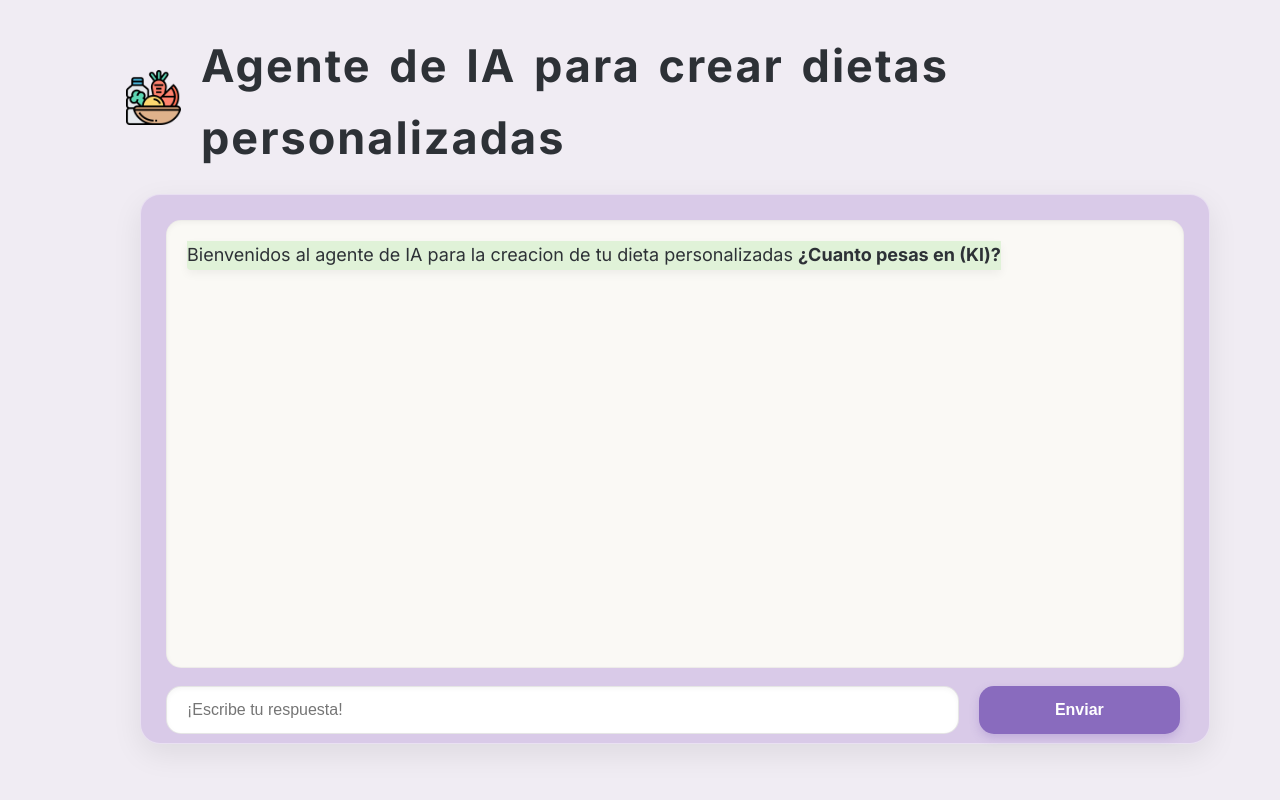
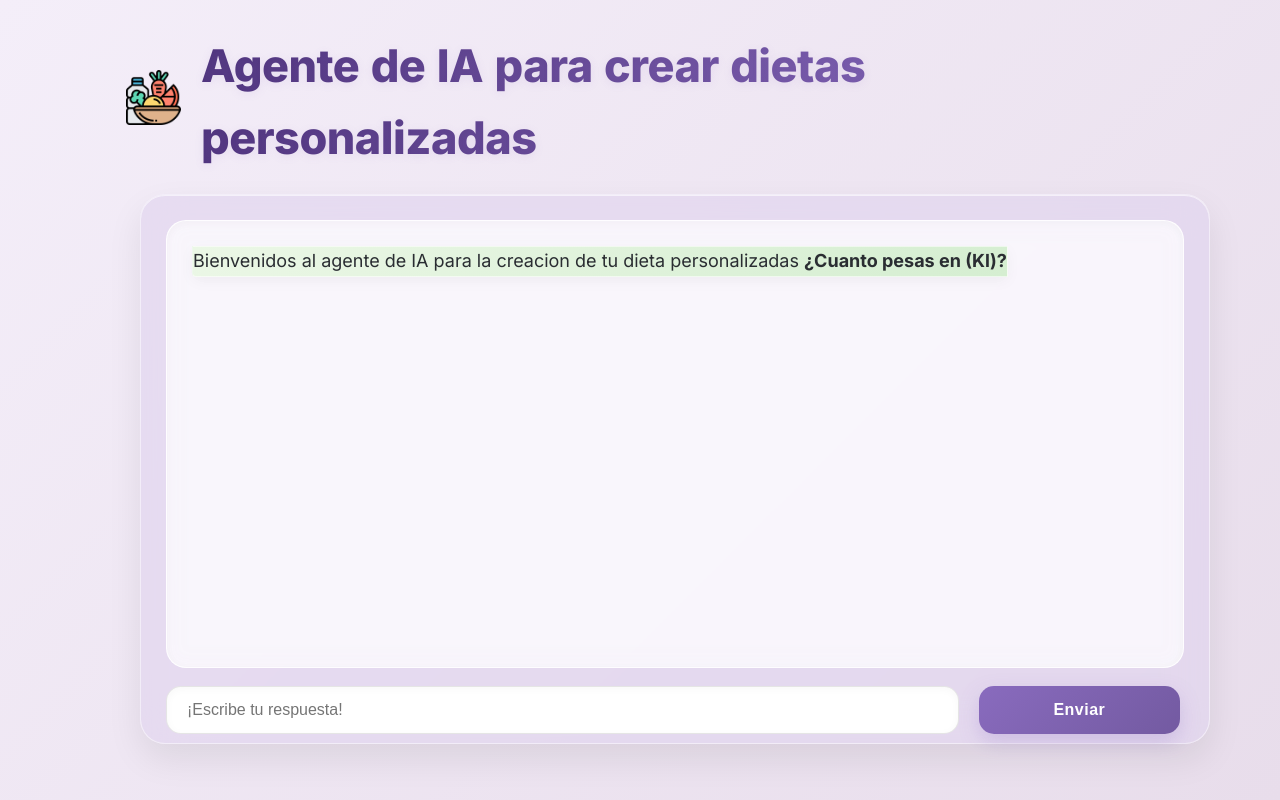
Before and after one commit to JesusBustos12/Assistant-de-nutrici-n-, a website: page public/index.html in a window 1280 px wide. Drawn offline with nearby package versions, Linux system fonts and the light colour scheme.

Commit message:
style: rediseño premium con glassmorphism y degradados fluidos

```diff
--- a/public/Assets/CSS/styles.css
+++ b/public/Assets/CSS/styles.css
@@ -1,15 +1,16 @@
 :root {
     font-size: 10px;
-    --bg-main: #f0ecf3;
-    --text-main: #2d3136;
-    --bg-chat-container: #d9cae8;
-    --bg-chat-messages: #faf9f5;
-    --bg-user-msg: #896BBE;
-    --bg-bot-msg: #e0f2d8;
+    --bg-main: linear-gradient(135deg, #f4eef9 0%, #e8ddeb 100%);
+    --text-main: #2a2d32;
+    --bg-chat-container: rgba(225, 212, 238, 0.65);
+    --bg-chat-messages: rgba(255, 255, 255, 0.75);
+    --bg-user-msg: linear-gradient(135deg, #896BBE, #704ea8);
+    --bg-bot-msg: linear-gradient(135deg, #ebf7e6, #d5eed1);
     --color-primary: #896BBE;
     --color-primary-hover: #735aa1;
-    --shadow-soft: 0 10px 30px rgba(0, 0, 0, 0.08);
-    --shadow-inner: inset 0 2px 5px rgba(0, 0, 0, 0.04);
+    --shadow-soft: 0 15px 35px rgba(0, 0, 0, 0.08);
+    --shadow-inner: inset 0 2px 8px rgba(0, 0, 0, 0.03);
+    --shadow-float: 0 8px 20px rgba(137, 107, 190, 0.25);
 }
 
 * {
@@ -22,8 +23,9 @@ body {
     font-size: 1.8rem;
     line-height: 1.6;
     font-family: inter, 'Segoe UI', Tahoma, Geneva, Verdana, sans-serif;
-    background-color: var(--bg-main);
+    background: var(--bg-main);
     color: var(--text-main);
+    min-height: 100vh;
 }
 
 .layout {
@@ -61,33 +63,40 @@ body {
 
 .header__title {
     font-size: 4.5rem;
-    font-weight: 700;
-    word-spacing: 0.5rem;
-    letter-spacing: 0.2rem;
+    font-weight: 800;
+    word-spacing: 0.2rem;
+    letter-spacing: -0.05rem;
+    background: linear-gradient(90deg, #4f347d, #896BBE);
+    -webkit-background-clip: text;
+    -webkit-text-fill-color: transparent;
+    text-shadow: 0 2px 10px rgba(137, 107, 190, 0.1);
 }
 
 .layout__chat {
     width: 107rem;
     height: 55rem;
-    background-color: var(--bg-chat-container);
+    background: var(--bg-chat-container);
+    backdrop-filter: blur(20px);
+    -webkit-backdrop-filter: blur(20px);
     padding: 2.5rem;
     margin-top: -1rem;
     margin-left: 7rem;
-    border-radius: 2rem;
-    box-shadow: var(--shadow-soft);
-    border: 1px solid rgba(255, 255, 255, 0.4);
+    border-radius: 2.5rem;
+    box-shadow: var(--shadow-soft), inset 0 1px 0 rgba(255, 255, 255, 0.6);
+    border: 1px solid rgba(255, 255, 255, 0.5);
 }
 
 .chat__messages {
     width: 100%;
     height: 90%;
-    background-color: var(--bg-chat-messages);
+    background: var(--bg-chat-messages);
+    backdrop-filter: blur(10px);
     margin-bottom: 1.8rem;
-    padding: 2rem;
-    border-radius: 1.5rem;
+    padding: 2.5rem;
+    border-radius: 2rem;
     overflow-y: auto;
     box-shadow: var(--shadow-inner);
-    border: 1px solid rgba(0, 0, 0, 0.05);
+    border: 1px solid rgba(255, 255, 255, 0.8);
 
     display: flex;
     flex-direction: column;
@@ -126,19 +135,20 @@ body {
 }
 
 .chat__message--user {
-    background-color: var(--bg-user-msg);
+    background: var(--bg-user-msg);
     color: white;
     align-self: flex-end;
     border-bottom-right-radius: 0.4rem;
-    box-shadow: 0 4px 10px rgba(137, 107, 190, 0.2);
+    box-shadow: var(--shadow-float);
 }
 
 .chat__message--bot {
-    background-color: var(--bg-bot-msg);
+    background: var(--bg-bot-msg);
     color: var(--text-main);
     align-self: flex-start;
     border-bottom-left-radius: 0.4rem;
-    box-shadow: 0 4px 10px rgba(0, 0, 0, 0.05);
+    box-shadow: 0 4px 15px rgba(0, 0, 0, 0.04);
+    border: 1px solid rgba(255, 255, 255, 0.6);
 }
 
 .chat__inputs {
@@ -172,20 +182,20 @@ body {
     flex: 3;
     padding: 1.4rem;
     font-size: 1.6rem;
-    font-weight: 600;
-    background-color: var(--color-primary);
+    font-weight: 700;
+    letter-spacing: 0.05rem;
+    background: linear-gradient(135deg, #896BBE, #735aa1);
     color: white;
     border: none;
     border-radius: 1.5rem;
     cursor: pointer;
-    transition: all 250ms ease-in-out;
-    box-shadow: 0 4px 10px rgba(137, 107, 190, 0.3);
+    transition: all 300ms cubic-bezier(0.175, 0.885, 0.32, 1.275);
+    box-shadow: var(--shadow-float);
 }
 
 #inputBtn:hover:not(:disabled) {
-    background-color: var(--color-primary-hover);
-    box-shadow: 0 6px 15px rgba(137, 107, 190, 0.4);
-    transform: translateY(-2px);
+    box-shadow: 0 8px 25px rgba(137, 107, 190, 0.45);
+    transform: translateY(-3px) scale(1.02);
 }
 
 #inputBtn:disabled, #inputText:disabled {
```
